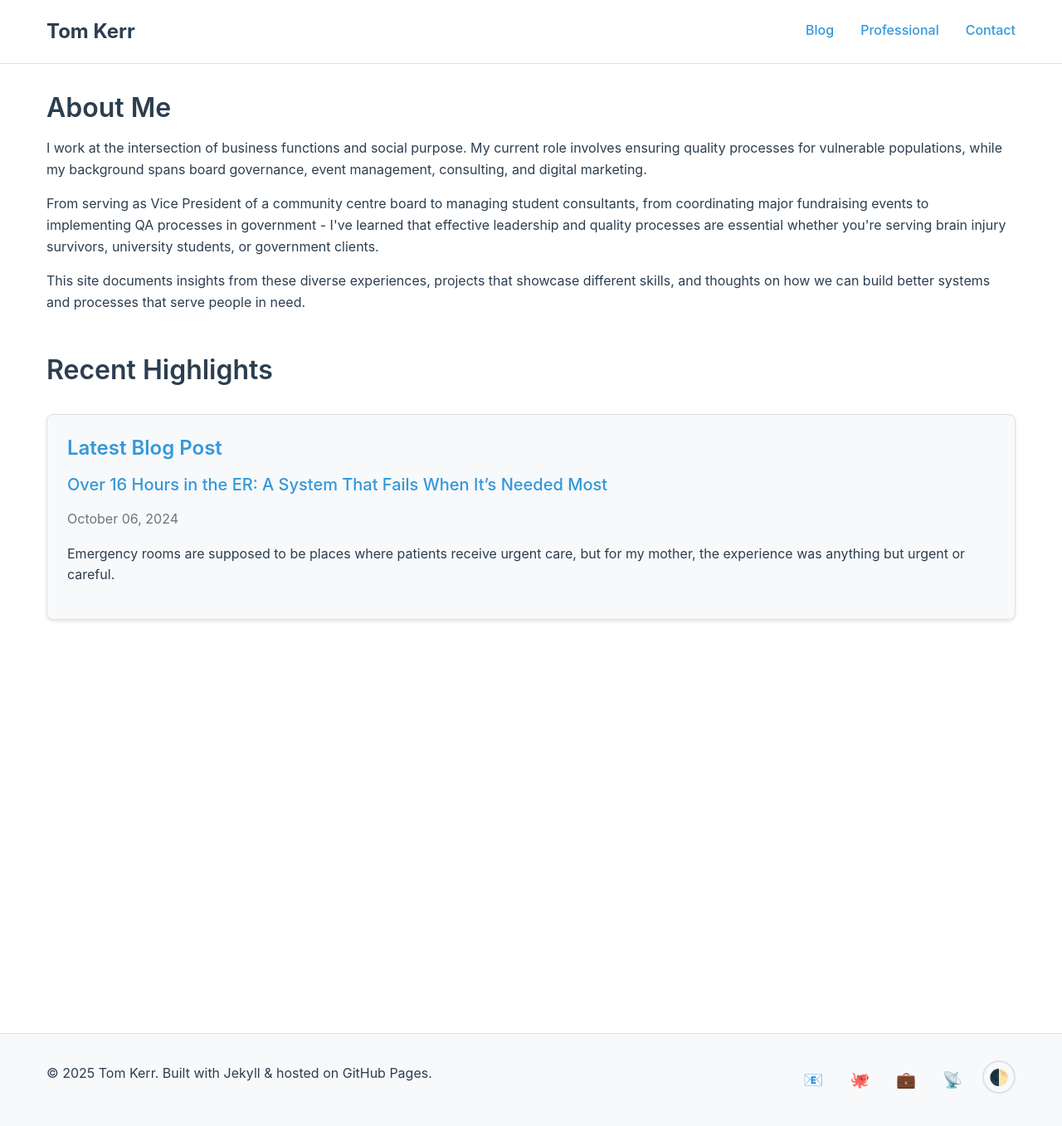
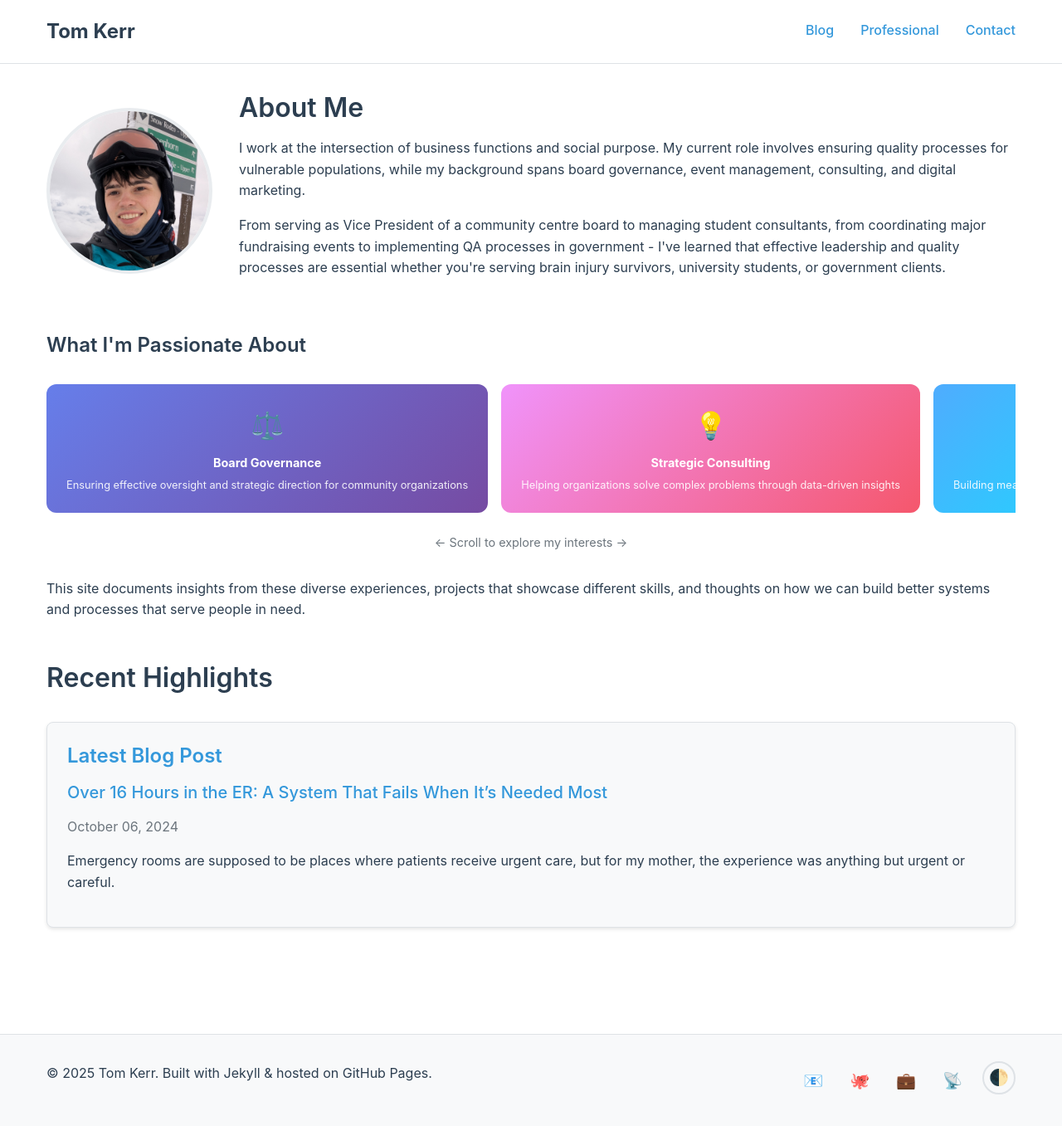
Before and after one commit to TDK250/Toms-Site, a Jekyll site: the page built from index.md, in a window 1280 px wide and 1357 px high. Shown: the whole window at 83% size. Built offline with Jekyll 4.4.1, drawn with Linux system fonts in a browser that asks for light colours; part of the change alters nothing that is shown.

Commit message:
Update index.md

```diff
--- a/index.md
+++ b/index.md
@@ -3,11 +3,222 @@ layout: default
 title: Home
 ---
 
+<style>
+.hero-section {
+  display: flex;
+  align-items: center;
+  gap: 2rem;
+  margin-bottom: 2rem;
+  flex-wrap: wrap;
+}
+
+.profile-image {
+  width: 200px;
+  height: 200px;
+  border-radius: 50%;
+  object-fit: cover;
+  border: 4px solid #e9ecef;
+  transition: transform 0.3s ease, box-shadow 0.3s ease;
+}
+
+.profile-image:hover {
+  transform: scale(1.05);
+  box-shadow: 0 8px 25px rgba(0,0,0,0.15);
+}
+
+.hero-text {
+  flex: 1;
+  min-width: 300px;
+}
+
+.interests-container {
+  margin: 2rem 0;
+}
+
+.interests-scroll {
+  display: flex;
+  overflow-x: auto;
+  gap: 1rem;
+  padding: 1rem 0;
+  scroll-behavior: smooth;
+  -webkit-overflow-scrolling: touch;
+}
+
+.interests-scroll::-webkit-scrollbar {
+  height: 6px;
+}
+
+.interests-scroll::-webkit-scrollbar-track {
+  background: #f1f1f1;
+  border-radius: 3px;
+}
+
+.interests-scroll::-webkit-scrollbar-thumb {
+  background: #c1c1c1;
+  border-radius: 3px;
+}
+
+.interests-scroll::-webkit-scrollbar-thumb:hover {
+  background: #a8a8a8;
+}
+
+.interest-card {
+  min-width: 180px;
+  background: linear-gradient(135deg, #667eea 0%, #764ba2 100%);
+  color: white;
+  padding: 1.5rem;
+  border-radius: 12px;
+  text-align: center;
+  transition: transform 0.3s ease, box-shadow 0.3s ease;
+  cursor: pointer;
+  flex-shrink: 0;
+}
+
+.interest-card:hover {
+  transform: translateY(-5px);
+  box-shadow: 0 10px 25px rgba(0,0,0,0.2);
+}
+
+.interest-card.governance {
+  background: linear-gradient(135deg, #667eea 0%, #764ba2 100%);
+}
+
+.interest-card.consulting {
+  background: linear-gradient(135deg, #f093fb 0%, #f5576c 100%);
+}
+
+.interest-card.digital {
+  background: linear-gradient(135deg, #4facfe 0%, #00f2fe 100%);
+}
+
+.interest-card.qa {
+  background: linear-gradient(135deg, #43e97b 0%, #38f9d7 100%);
+}
+
+.interest-card.community {
+  background: linear-gradient(135deg, #fa709a 0%, #fee140 100%);
+}
+
+.interest-card.events {
+  background: linear-gradient(135deg, #a8edea 0%, #fed6e3 100%);
+  color: #333;
+}
+
+.interest-icon {
+  font-size: 2rem;
+  margin-bottom: 0.5rem;
+  display: block;
+}
+
+.interest-title {
+  font-weight: bold;
+  margin-bottom: 0.5rem;
+  font-size: 0.9rem;
+}
+
+.interest-desc {
+  font-size: 0.8rem;
+  opacity: 0.9;
+  line-height: 1.3;
+}
+
+.scroll-hint {
+  text-align: center;
+  color: #6c757d;
+  font-size: 0.9rem;
+  margin-top: 0.5rem;
+}
+
+@media (max-width: 768px) {
+  .hero-section {
+    flex-direction: column;
+    text-align: center;
+  }
+
+  .profile-image {
+    width: 150px;
+    height: 150px;
+  }
+
+  .interest-card {
+    min-width: 160px;
+  }
+}
+
+.fade-in {
+  animation: fadeInUp 0.6s ease-out;
+}
+
+@keyframes fadeInUp {
+  from {
+    opacity: 0;
+    transform: translateY(20px);
+  }
+  to {
+    opacity: 1;
+    transform: translateY(0);
+  }
+}
+</style>
+
+<section class="content-section fade-in">
+  <div class="hero-section">
+    <img src="{{ site.baseurl }}/assets/images/PXL_20241224_214716982.NIGHT.jpg"
+         alt="Profile Picture"
+         class="profile-image">
+    <div class="hero-text">
+      <h2>About Me</h2>
+      <p>I work at the intersection of business functions and social purpose. My current role involves ensuring quality processes for vulnerable populations, while my background spans board governance, event management, consulting, and digital marketing.</p>
+
+      <p>From serving as Vice President of a community centre board to managing student consultants, from coordinating major fundraising events to implementing QA processes in government - I've learned that effective leadership and quality processes are essential whether you're serving brain injury survivors, university students, or government clients.</p>
+    </div>
+  </div>
+</section>
+
 <section class="content-section">
-  <h2>About Me</h2>
-  <p>I work at the intersection of business functions and social purpose. My current role involves ensuring quality processes for vulnerable populations, while my background spans board governance, event management, consulting, and digital marketing.</p>
+  <div class="interests-container">
+    <h3>What I'm Passionate About</h3>
+    <div class="interests-scroll">
 
-  <p>From serving as Vice President of a community centre board to managing student consultants, from coordinating major fundraising events to implementing QA processes in government - I've learned that effective leadership and quality processes are essential whether you're serving brain injury survivors, university students, or government clients.</p>
+      <div class="interest-card governance">
+        <span class="interest-icon">⚖️</span>
+        <div class="interest-title">Board Governance</div>
+        <div class="interest-desc">Ensuring effective oversight and strategic direction for community organizations</div>
+      </div>
+
+      <div class="interest-card consulting">
+        <span class="interest-icon">💡</span>
+        <div class="interest-title">Strategic Consulting</div>
+        <div class="interest-desc">Helping organizations solve complex problems through data-driven insights</div>
+      </div>
+
+      <div class="interest-card digital">
+        <span class="interest-icon">📱</span>
+        <div class="interest-title">Digital Marketing</div>
+        <div class="interest-desc">Building meaningful connections between brands and their communities</div>
+      </div>
+
+      <div class="interest-card qa">
+        <span class="interest-icon">🔍</span>
+        <div class="interest-title">Quality Assurance</div>
+        <div class="interest-desc">Creating systems that protect and serve vulnerable populations effectively</div>
+      </div>
+
+      <div class="interest-card community">
+        <span class="interest-icon">🤝</span>
+        <div class="interest-title">Community Impact</div>
+        <div class="interest-desc">Supporting brain injury survivors and building stronger communities</div>
+      </div>
+
+      <div class="interest-card events">
+        <span class="interest-icon">🎯</span>
+        <div class="interest-title">Event Management</div>
+        <div class="interest-desc">Orchestrating memorable experiences that bring people together for a cause</div>
+      </div>
+
+    </div>
+    <div class="scroll-hint">← Scroll to explore my interests →</div>
+  </div>
 
   <p>This site documents insights from these diverse experiences, projects that showcase different skills, and thoughts on how we can build better systems and processes that serve people in need.</p>
 </section>
@@ -30,3 +241,19 @@ title: Home
 
   </div>
 </section>
+
+<script>
+// Add smooth scrolling behavior for the interests section
+document.addEventListener('DOMContentLoaded', function() {
+  const interestCards = document.querySelectorAll('.interest-card');
+
+  interestCards.forEach(card => {
+    card.addEventListener('click', function() {
+      this.style.transform = 'scale(0.95)';
+      setTimeout(() => {
+        this.style.transform = '';
+      }, 150);
+    });
+  });
+});
+</script>
```
